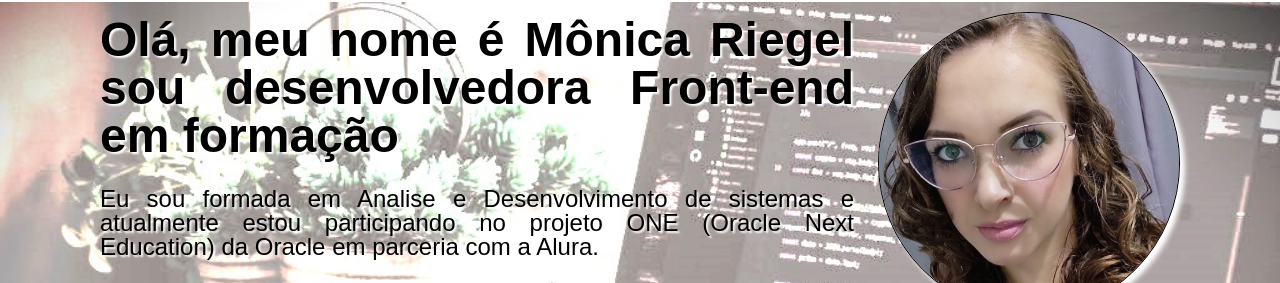
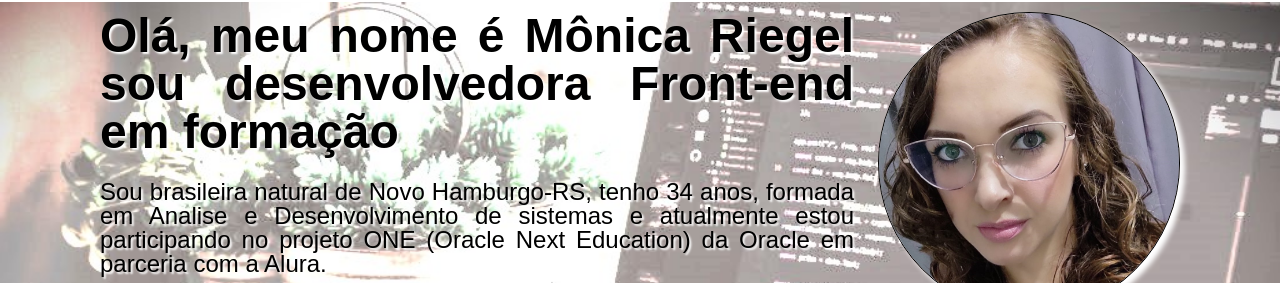
Before and after one commit to MonicaRiegel/Challenge-Portfolio, a plain HTML site: page index.html in a window 1280 px wide. Shown: the part 88-371 px from the top of the page. Drawn offline with Linux system fonts and the light colour scheme.

Commit message:
Inserindo informações na apresentação

```diff
--- a/index.html
+++ b/index.html
@@ -29,7 +29,7 @@
         <section class="conteudo__apresentacao" id="apresentacao">
             <div class="conteudo__apresentacao__texto">
                 <h1>Olá, meu nome é Mônica Riegel sou desenvolvedora Front-end em formação</h1>
-                <p>Eu sou formada em Analise e Desenvolvimento de sistemas e atualmente estou participando no projeto ONE (Oracle Next Education) da Oracle em parceria com a Alura.</p>
+                <p>Sou brasileira natural de Novo Hamburgo-RS, tenho 34 anos, formada em Analise e Desenvolvimento de sistemas e atualmente estou participando no projeto ONE (Oracle Next Education) da Oracle em parceria com a Alura.</p>
                 <div class="conteudo__apresentacao__texto__links">
                     <button>
                         <img src="/assets/git.png" alt="icone GitHub" height="15px">
@@ -58,6 +58,7 @@
         </section>
         <section class="conteudo__skills" id="skills">
             <h2>Skills</h2>
+            <table></table>
         </section>
         <section class="conteudo__hobbies" id="hobbies">
             <h2>Hobbies</h2>
```
